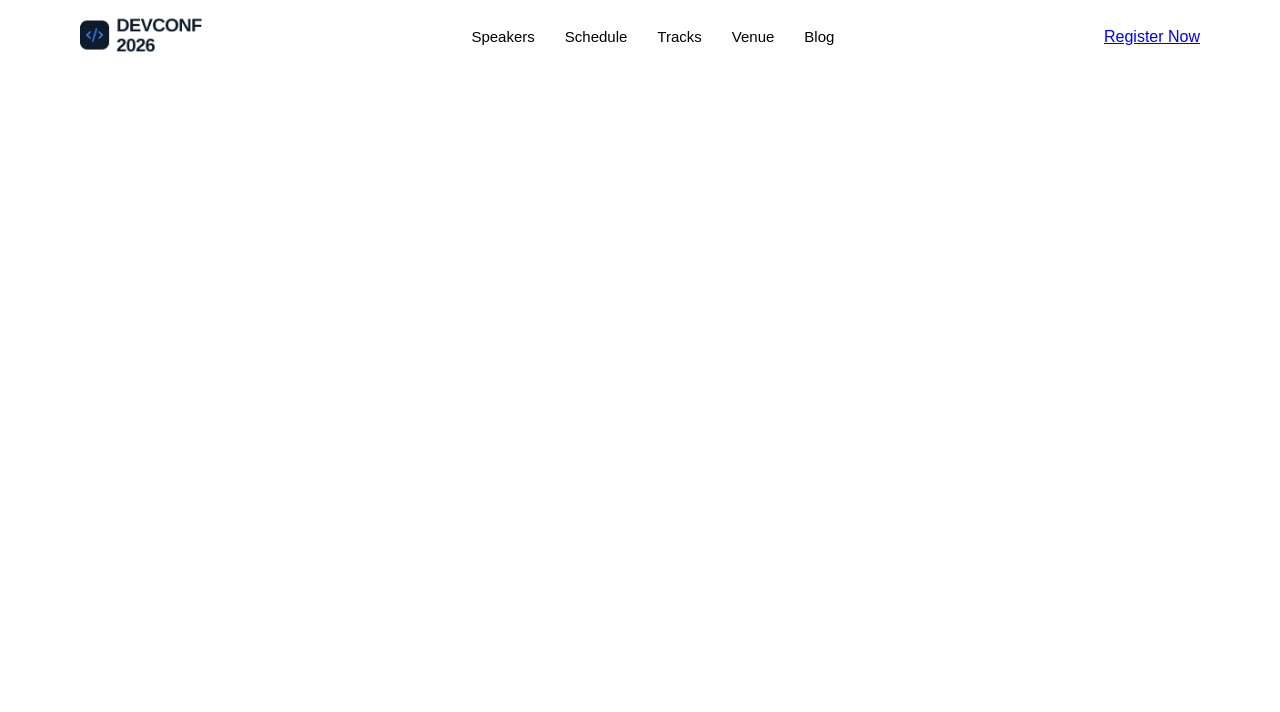
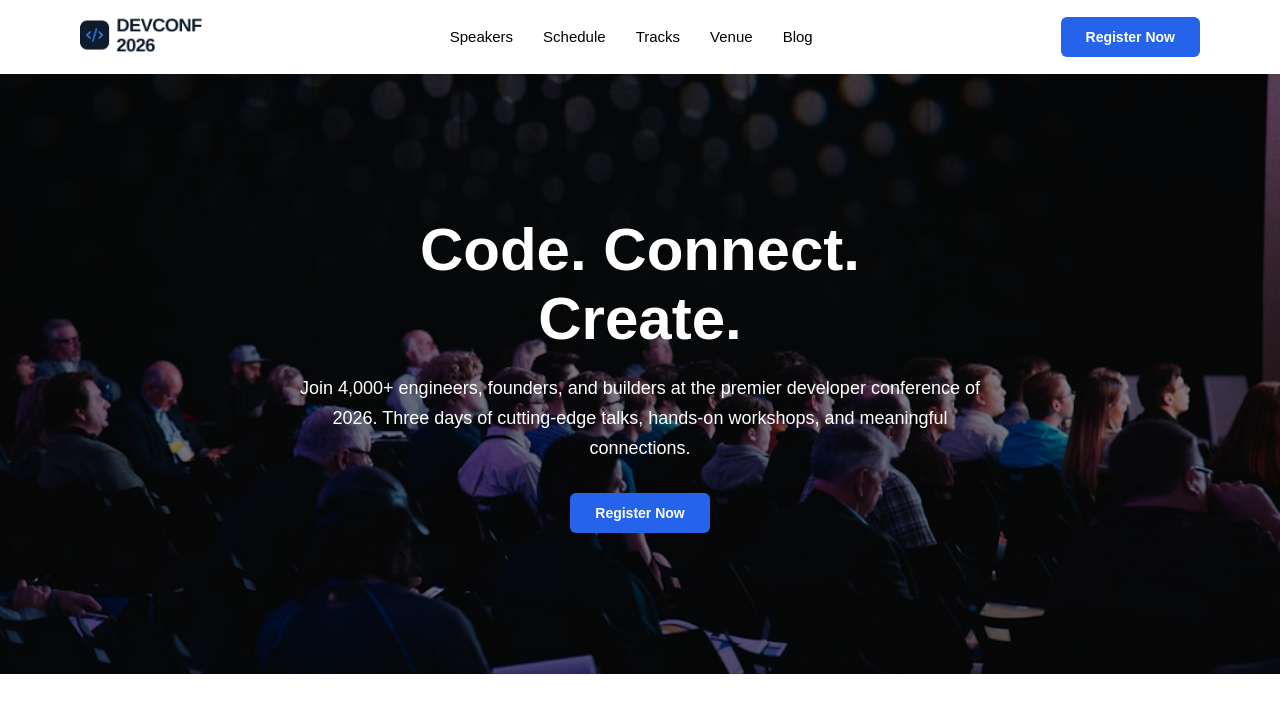
Before and after one commit to himel-06/assingment-1, a plain HTML site: page index.html in a window 1280 px wide. Drawn offline with Linux system fonts and the light colour scheme.

Commit message:
fix button and add hero section

```diff
--- a/index.html
+++ b/index.html
@@ -20,8 +20,19 @@
             <li><a href="#">Blog</a></li>
         </ul>
 
-        <a href="#" class="btn">Register Now</a>
+        <a href="#" class="button">Register Now</a>
     </nav>
+    <section class="hero">
+    <h1>Code. Connect.<br>Create.</h1>
+
+    <p>
+        Join 4,000+ engineers, founders, and builders at the premier developer
+        conference of 2026. Three days of cutting-edge talks, hands-on workshops,
+        and meaningful connections.
+    </p>
+
+    <a href="#" class="button">Register Now</a>
+</section>
 
 
 </body>
--- a/style.css
+++ b/style.css
@@ -44,3 +44,37 @@ ul li a{
     font-size: 14px;
     font-weight: bold;
 }
+.hero{
+    background-image: linear-gradient(rgba(0,0,0,0.5), rgba(0,0,0,0.5)), url("./assets/banner.jpg");
+    background-size: cover;
+    background-position: center;
+
+    height: 600px;
+
+    display: flex;
+    justify-content: center;
+    align-items: center;
+    flex-direction: column;
+
+    text-align: center;
+    color: white;
+}
+.hero h1{
+    font-size: 60px;
+    margin-bottom: 20px;
+}
+
+.hero p{
+    width: 700px;
+    font-size: 18px;
+    line-height: 30px;
+    margin-bottom: 30px;
+}
+
+.button{
+    background-color: #2563eb;
+    color: white;
+    text-decoration: none;
+    padding: 12px 25px;
+    border-radius: 6px;
+}
```
